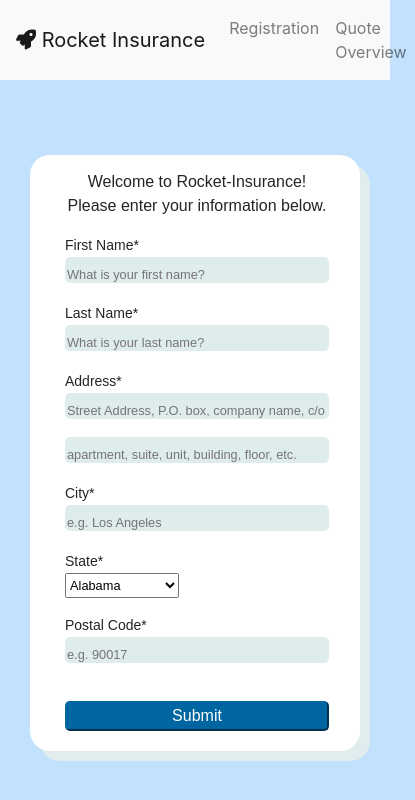
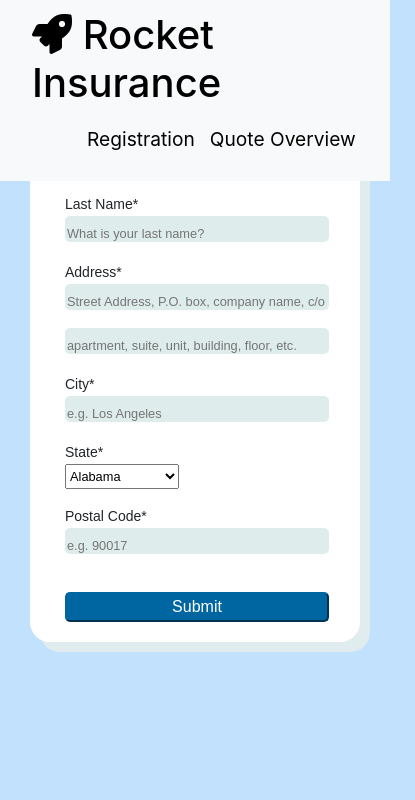
Before and after one commit to abalmeo/sure_coding_challenge, a React (Create React App) app in the folder client/: page / in a window 390 px wide. Shown: the top 800 px of the page, 415 px wide, since content can reach past the window. Built offline with nearby package versions, Linux system fonts and the light colour scheme.

Commit message:
Changing styling for navigation bar to make it responsive and removing bootstrap navbar

```diff
--- a/client/src/App.css
+++ b/client/src/App.css
@@ -1,15 +1,20 @@
+:root {
+  --light-color: #f4f4f4;
+}
+
 html {
   background-color: #c2e1fc;
 }
 
 .ratingInfoBackground {
   background-color: #c2e1fc;
-  padding-top: 60px;
+  padding-top: 8%;
 }
 
 .quoteBackground {
+  max-width: 100%;
   background-color: #c2e1fc;
-  padding: 100px 100px 300px 50px;
+  padding-top: 10%;
 }
 
 .websiteGreeting {
@@ -61,18 +66,76 @@ html {
   padding-bottom: 50px;
 }
 
+@media screen and (max-width: 768px) {
+  .userGreeting {
+    padding-top: 10%;
+  }
+}
+
+@media screen and (max-width: 600px) {
+  .userGreeting {
+    padding-top: 30%;
+  }
+}
+
+@media screen and (max-width: 320px) {
+  .userGreeting {
+    padding-top: 40%;
+  }
+}
+
+.navbar {
+  display: flex;
+  justify-content: space-between;
+  align-items: center;
+  padding: 0.7rem 2rem;
+  margin-bottom: 5%;
+  position: fixed;
+  z-index: 1;
+  width: 100%;
+  top: 0;
+  border-bottom: solid 1px var(--primary-color);
+}
+
+.navbar a:hover {
+  color: black;
+}
+
+.navbar ul {
+  display: flex;
+}
+
+.nav-text {
+  color: black;
+}
+
+ul {
+  list-style: none;
+}
+
+li {
+  padding-top: 10px;
+  padding-left: 15px;
+  font-size: 1.2rem;
+}
+
+.bg-light {
+  background: var(--light-color);
+  color: #333;
+}
+
 .cardOverview {
   font-weight: 800;
   font-size: 100%;
   text-align: center;
   letter-spacing: 2px;
-  padding: 10px 0px 10px;
 }
 
 .container {
   margin: auto;
   overflow: hidden;
   height: 100%;
+  width: 100%;
 }
 
 .selected-plans {
--- a/client/src/components/layout/Navbar.js
+++ b/client/src/components/layout/Navbar.js
@@ -1,18 +1,28 @@
 import React from 'react'
-import { Navbar, Nav } from 'react-bootstrap';
+import { Link } from "react-router-dom";
 
 const Navigation = () => {
   return (
-    <Navbar sticky="top" bg="light" variant="light">
-    <Navbar.Brand href="/">
-      <i className="fas fa-rocket"/>{" "}
-      <span>Rocket Insurance</span>
-      </Navbar.Brand>
-    <Nav className="ml-auto">
-      <Nav.Link href="/">Registration</Nav.Link>
-      <Nav.Link href="/quote-overview">Quote Overview</Nav.Link>
-    </Nav>
-  </Navbar>
+    <nav className="navbar bg-light">
+      <h1>
+        <Link to="/">
+          <i className="nav-text fas fa-rocket"/>{" "}
+          <span className="nav-text">Rocket Insurance</span>
+        </Link>
+      </h1>
+    <ul>
+      <li>
+        <Link to="/">
+            <span className="nav-text">Registration</span>
+        </Link>
+      </li>
+      <li>
+        <Link to="/quote-overview">
+            <span className="nav-text">Quote Overview</span>
+        </Link>
+      </li>
+    </ul>
+  </nav>
   )
 }
 
```
Also changed, not shown: 17 other files (tests, documents, lock files or other folders).
